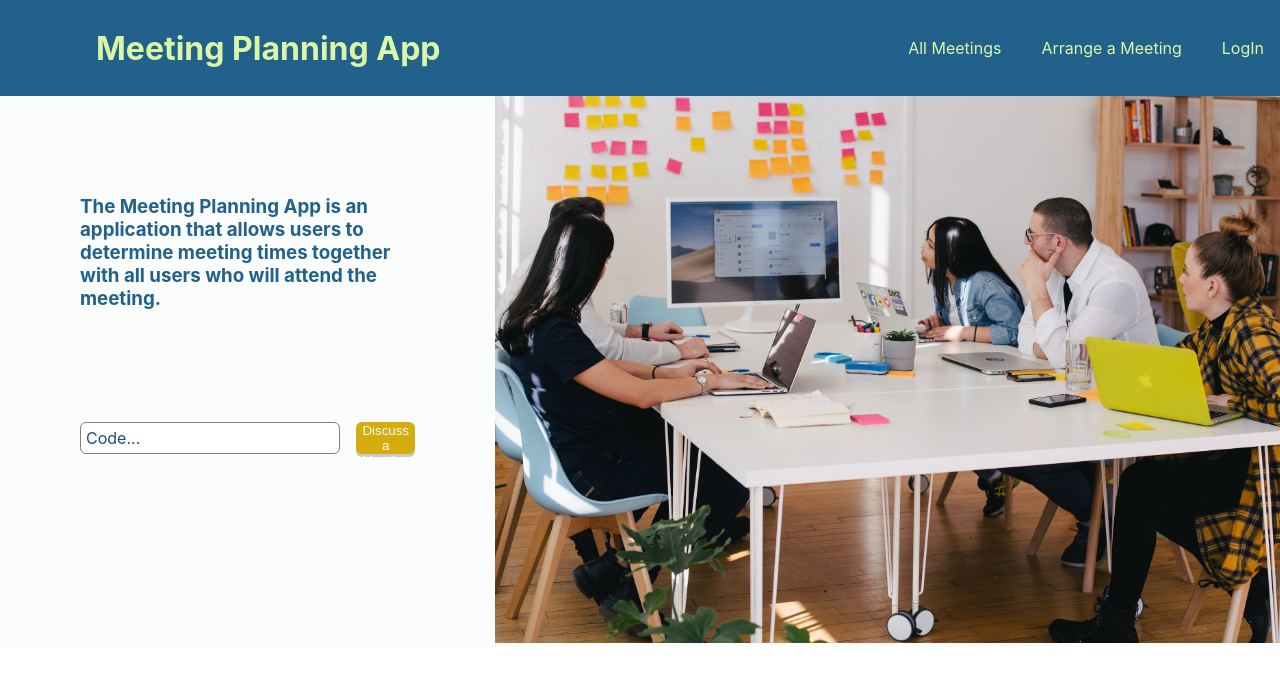
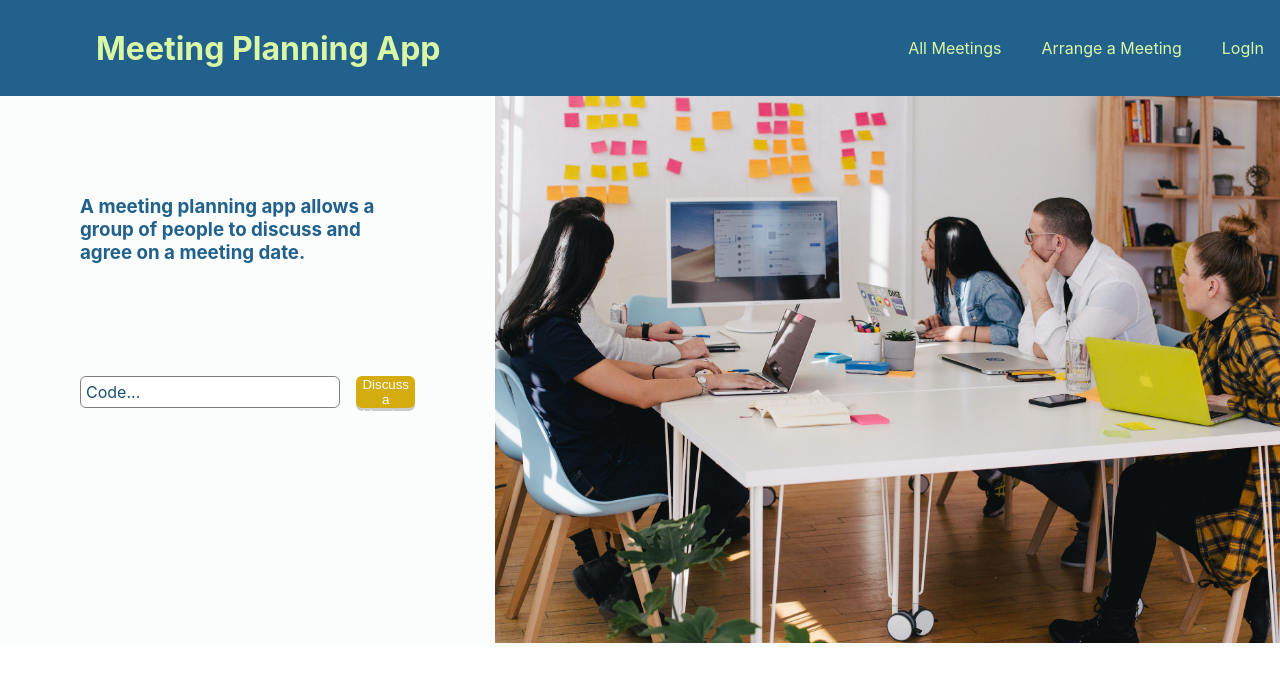
Before and after one commit to yasmineNjr/Schedule-Client, a React (Create React App) app: page / in a window 1280 px wide. Shown: the top 682 px of the page. Built offline with nearby package versions, Linux system fonts and the light colour scheme; no server answers.

Commit message:
update owner received message

```diff
--- a/src/components/meetings/HomeComponent.js
+++ b/src/components/meetings/HomeComponent.js
@@ -58,7 +58,7 @@ function HomeComponent() {
 	return <section className={classes.maincontainer}>
 			<div className={classes.maindiv}>
 				<h3 className={classes.h3}>
-                The Meeting Planning App is an application that allows users to determine meeting times together with all users who will attend the meeting.
+                A meeting planning app allows a group of people to discuss and agree on a meeting date.
 				</h3>
 				<div className={classes.innerdiv}>
 					<div className={classes.inputdiv}>
--- a/src/components/meetings/NewMeetingComponent.js
+++ b/src/components/meetings/NewMeetingComponent.js
@@ -87,11 +87,17 @@ function NewMeetingComponent() {
 	}
 	  useEffect(() => {
 		socket.on("receive_message", (data) => {
-		  setMessage(data.message);
-		  value.setGlobalMessage(data.message);
+			if(data.message[0].owner === globalName)
+			{
+				setMessage(data.message);
+				value.setGlobalMessage(data.message);
+			}
 		});
 		socket.on("receive_final", (data) => {
-			value.setFinalMessage(data.finalMessage);
+			// if(data.finalMessage.owner === globalName)
+			// {
+				value.setFinalMessage(data.finalMessage);
+			// }
 		  });
 	  }, [socket, value]);
 
```
